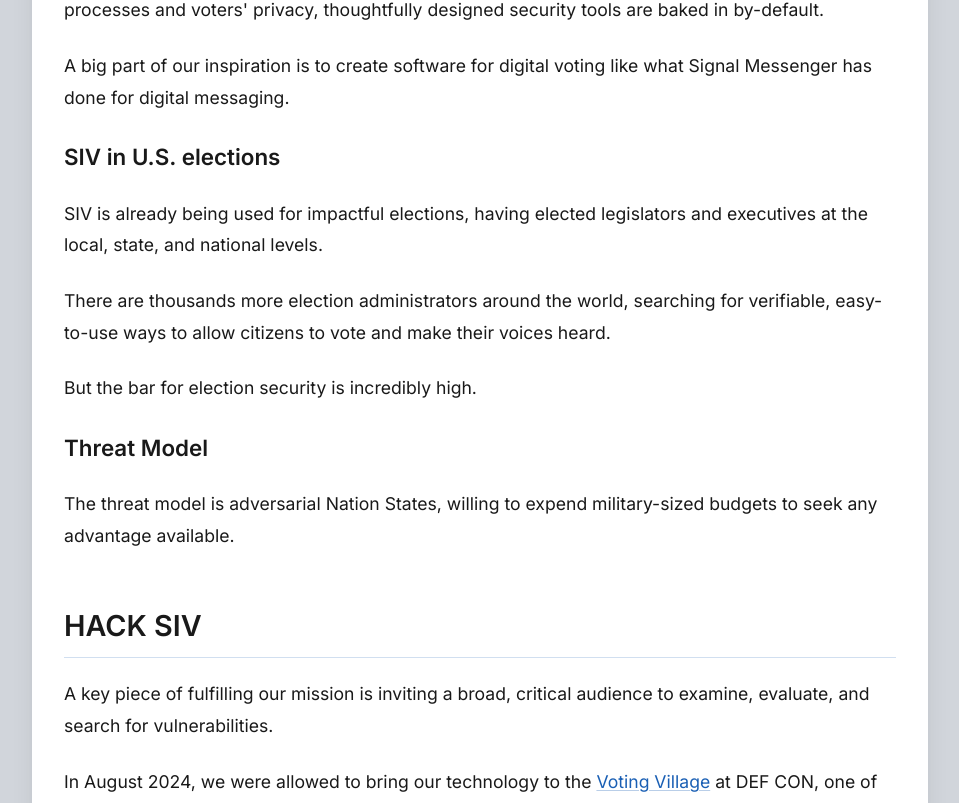
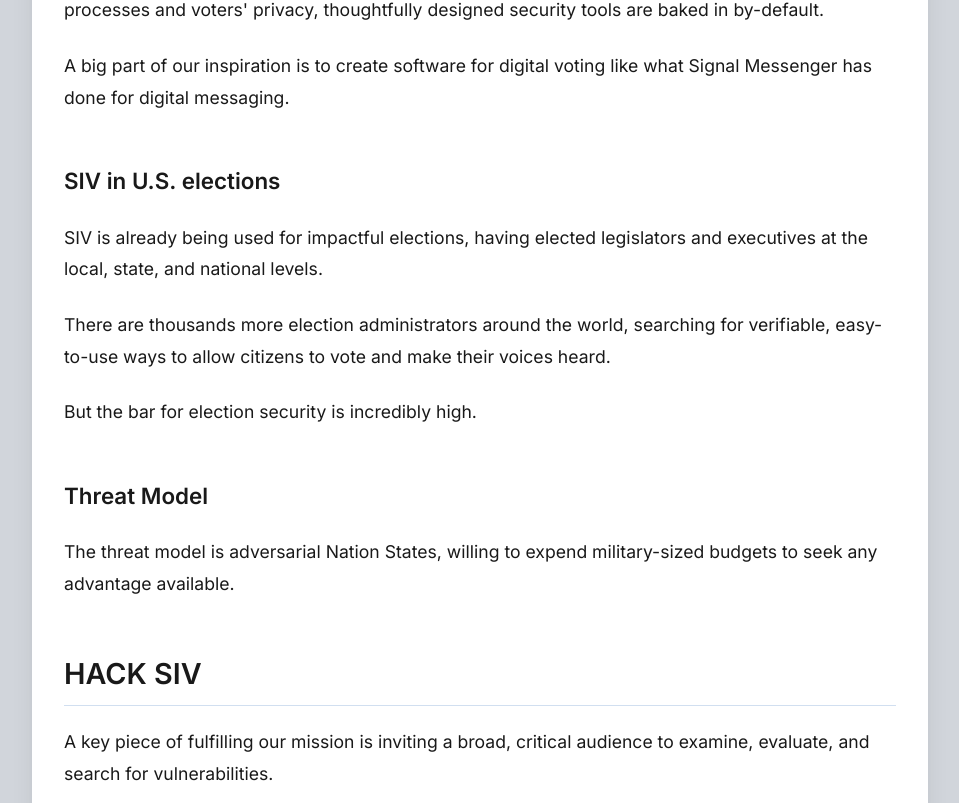
Before and after one commit to siv-org/hack.siv.org, a Next.js app: page /reports/2024defcon in a window 1280 px wide. Shown: the part 992-1795 px from the top of the page, without its empty margins (160-1119 px from the left). Built offline with nearby package versions, Linux system fonts and the light colour scheme.

Commit message:
Report: Standardize h3 margin-top

```diff
--- a/app/reports/2024defcon/LinkableHeader.tsx
+++ b/app/reports/2024defcon/LinkableHeader.tsx
@@ -37,7 +37,7 @@ const headerTypes = {
   ),
   h3: ({ children }: { children: ReactNode }) => (
     <h3
-      className={`text-[1.4rem] ${sharedStyle}`}
+      className={`text-[1.4rem] ${sharedStyle} mt-12`}
       id={headerToId(children)}
       {...{ children }}
     />
--- a/app/reports/2024defcon/content.mdx
+++ b/app/reports/2024defcon/content.mdx
@@ -74,9 +74,6 @@ We invited security researchers & engineers in-person and online to attempt to f
   ]}
 />
 
-<br />
-<br />
-
 ### 42 Total Submissions, 4 Common Types
 
 We greatly appreciate the enthusiasm and engagement of all submitters.
@@ -128,9 +125,6 @@ Nonetheless, one of SIV's advantages is that it offers active proof of correct r
   whether an election was run fairly and correctly, or not.
 </div>
 
-<br />
-<br />
-
 ### Awarding Financial Prizes
 
 As committed before the contest began, the full $10,000 in prize money has been awarded across the 42 submissions. Every submission received at least some reward.
@@ -142,3 +136,5 @@ The SIV team decided how to allocate half of the prize money, and DEF CON attend
   the link to [SIV's Judgment
   Criteria](https://hack.siv.org/rules#awarding-prizes).
 </AwardsProcessImage>
+
+### Gauging Participation
```
Also changed, not shown: 1 other file (tests, documents, lock files or other folders).
